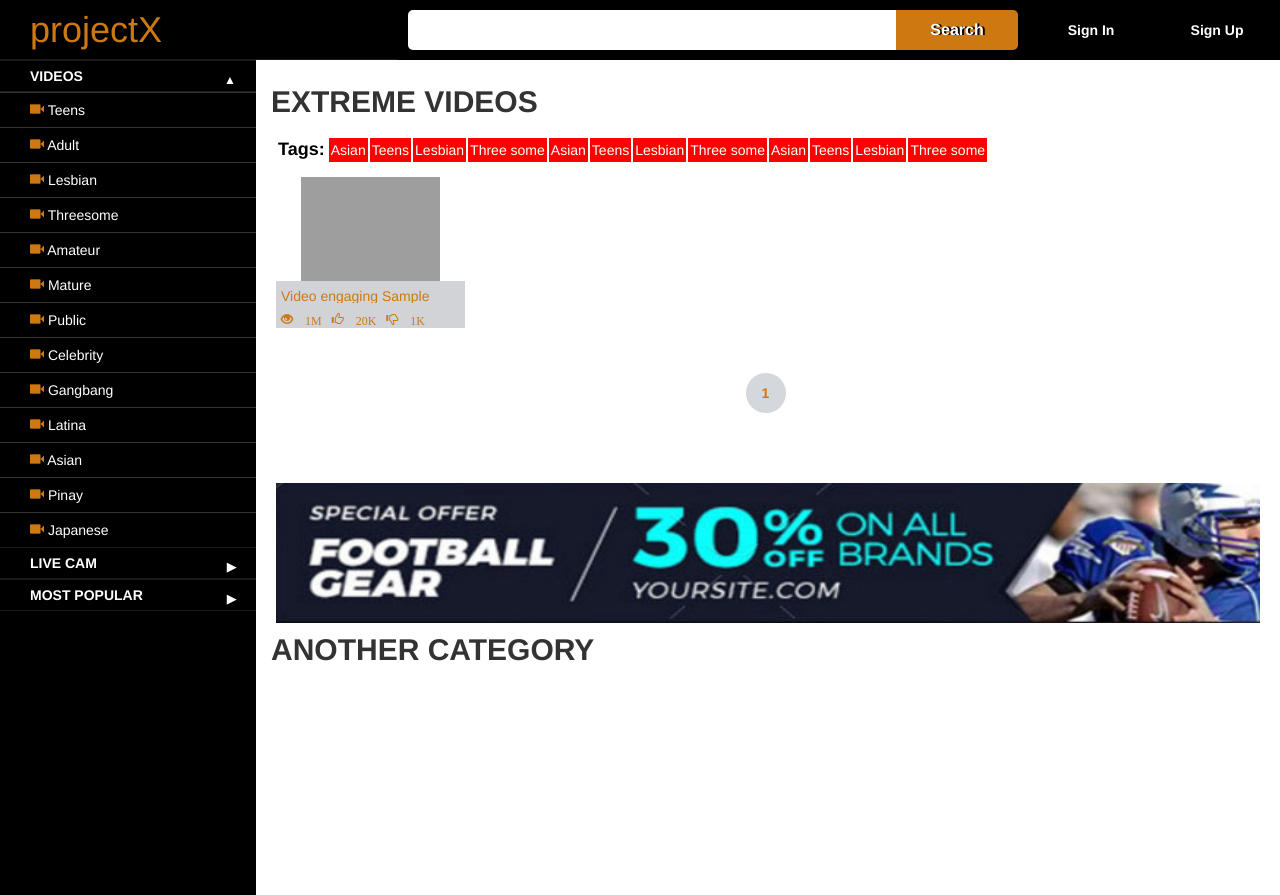
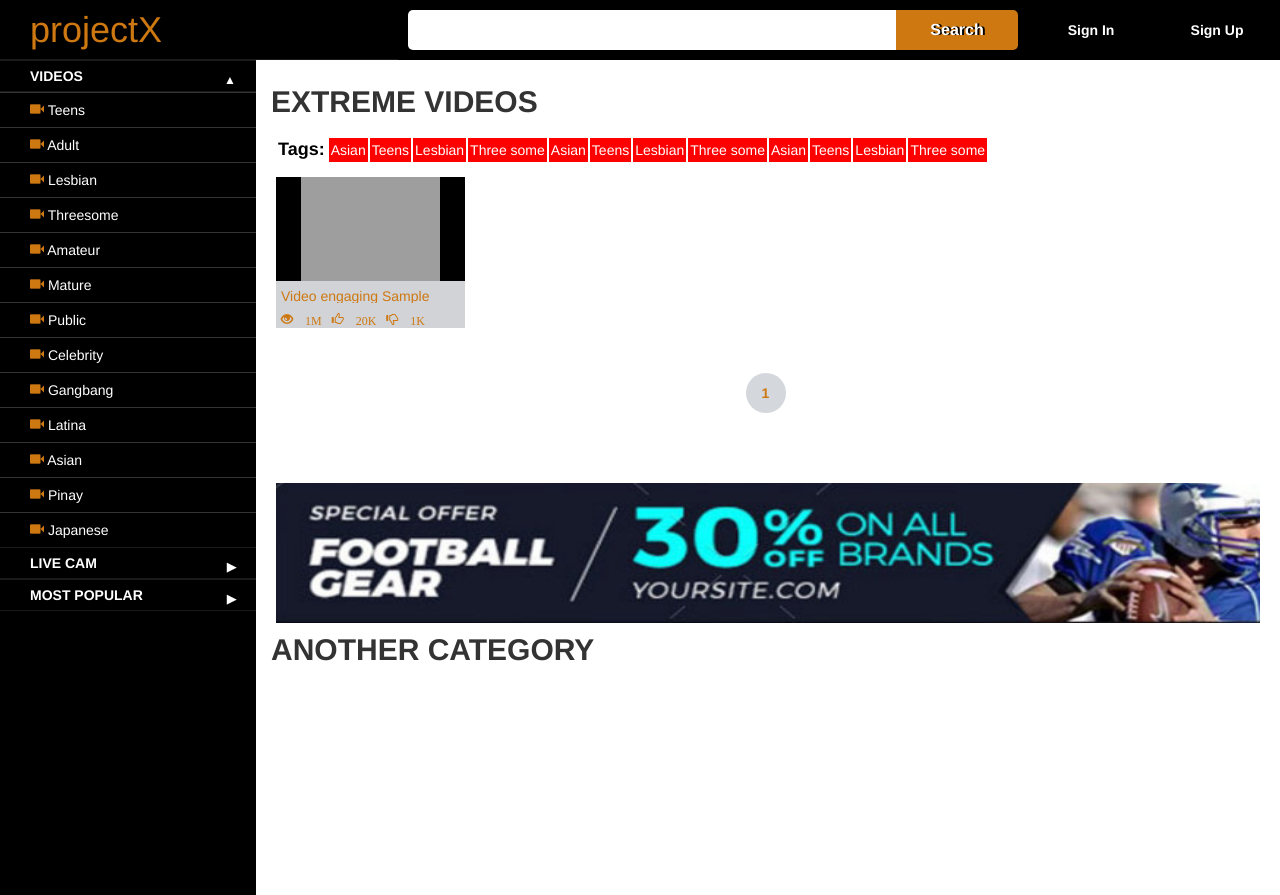
Before and after one commit to vhinzgithub/projectxxx, a PHP site: page / in a window 1280 px wide. Shown: the top 895 px of the page. Run offline with PHP 8.4, Linux system fonts and the light colour scheme; tables that the repository leaves empty or names only in its code hold one stand-in row (values such as "Sample post"); grey boxes are pictures that could not be loaded.

Commit message:
Add files via upload

```diff
--- a/style.css
+++ b/style.css
@@ -508,6 +508,7 @@ body{
     margin-bottom: 20px!important;
     position: relative;
 
+
 }
 
 
@@ -517,6 +518,7 @@ body{
   position: relative;
   width: 100%;
   height: auto;
+  background-color: #000000;
 }
 
 
@@ -642,6 +644,7 @@ body{
     max-width: 980px;
     margin-bottom: 30px!important;
     background-color: #000000;
+
 
 }
 
```
